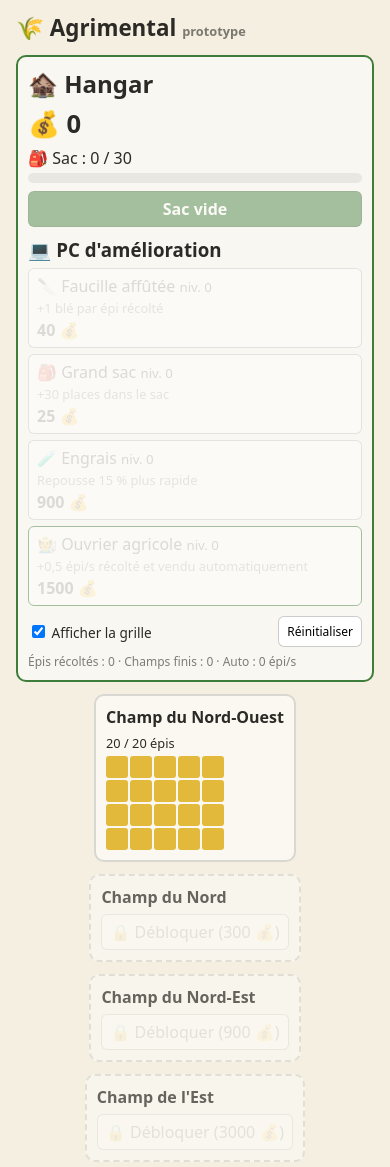
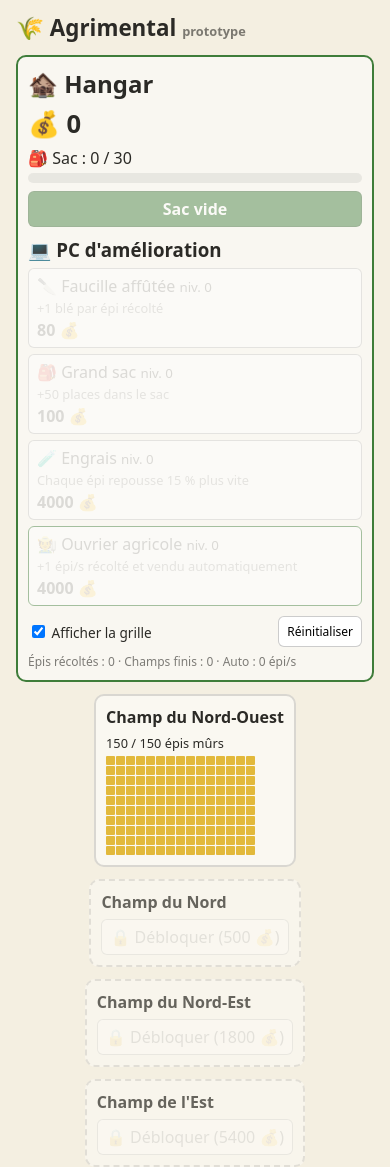
Before and after one commit to Valaraukar56/Agrimental, a plain HTML site: page index.html in a window 390 px wide. Shown: the top 1167 px of the page. Drawn offline with Linux system fonts and the light colour scheme.

Commit message:
Repousse par épi, grands champs et rééquilibrage
- Chaque épi a son propre minuteur (js/core et godot/core), migration
  des anciennes sauvegardes.
- Champs de 15x10 à 30x25, coûts rééquilibrés par simulation.
- Godot : disposition automatique des champs, épis en MultiMesh qui
  grandissent visuellement, tests indépendants des chiffres.
- Web : tuiles plus petites, JSON rechargés sans cache.

Co-Authored-By: Claude Opus 5.5 <noreply@anthropic.com>

```diff
--- a/css/style.css
+++ b/css/style.css
@@ -1,5 +1,5 @@
 /* Style volontairement minimal : prototype. */
-:root { --tile: 22px; --bg: #f4efe1; --ink: #2b2a26; --soil: #8a6a45; --wheat: #e2b93b; --accent: #3f7d3a; }
+:root { --tile: 9px; --bg: #f4efe1; --ink: #2b2a26; --soil: #8a6a45; --wheat: #e2b93b; --accent: #3f7d3a; }
 * { box-sizing: border-box; }
 body { margin: 0; padding: 12px 16px; font-family: system-ui, sans-serif; background: var(--bg); color: var(--ink); }
 h1 { margin: 0 0 12px; font-size: 1.4rem; }
@@ -26,11 +26,10 @@ button:disabled { opacity: .45; cursor: default; }
 
 .field.locked { opacity: .7; border-style: dashed; }
 .field-info { font-size: .8rem; margin-bottom: 4px; }
-.grid { display: grid; gap: 2px; touch-action: none; user-select: none; }
-.tile { width: var(--tile); height: var(--tile); background: var(--soil); border-radius: 3px; }
+.grid { display: grid; gap: 1px; touch-action: none; user-select: none; }
+.tile { width: var(--tile); height: var(--tile); background: var(--soil); border-radius: 1px; }
 .tile.ripe { background: var(--wheat); cursor: pointer; }
 .tile.ripe:hover { filter: brightness(1.15); }
-.field.regrowing .tile { background: #a58a62; }
 .harvest { width: 100%; }
 
 .flash { animation: flash .8s; }
--- a/data/crops.json
+++ b/data/crops.json
@@ -3,6 +3,6 @@
     "name": "Blé",
     "icon": "🌾",
     "sellPrice": 1,
-    "growTime": 12
+    "growTime": 40
   }
 }
--- a/data/fields.json
+++ b/data/fields.json
@@ -1,10 +1,10 @@
 [
-  { "id": "f1", "name": "Champ du Nord-Ouest", "crop": "wheat", "width": 5, "height": 4, "unlockCost": 0,     "slot": { "col": 1, "row": 1 } },
-  { "id": "f2", "name": "Champ du Nord",       "crop": "wheat", "width": 6, "height": 4, "unlockCost": 300,    "slot": { "col": 2, "row": 1 } },
-  { "id": "f3", "name": "Champ du Nord-Est",   "crop": "wheat", "width": 6, "height": 5, "unlockCost": 900,   "slot": { "col": 3, "row": 1 } },
-  { "id": "f4", "name": "Champ de l'Est",      "crop": "wheat", "width": 7, "height": 5, "unlockCost": 3000,   "slot": { "col": 3, "row": 2 } },
-  { "id": "f5", "name": "Champ du Sud-Est",    "crop": "wheat", "width": 7, "height": 6, "unlockCost": 12000,  "slot": { "col": 3, "row": 3 } },
-  { "id": "f6", "name": "Champ du Sud",        "crop": "wheat", "width": 8, "height": 6, "unlockCost": 50000,  "slot": { "col": 2, "row": 3 } },
-  { "id": "f7", "name": "Champ du Sud-Ouest",  "crop": "wheat", "width": 8, "height": 7, "unlockCost": 200000, "slot": { "col": 1, "row": 3 } },
-  { "id": "f8", "name": "Champ de l'Ouest",    "crop": "wheat", "width": 9, "height": 7, "unlockCost": 800000, "slot": { "col": 1, "row": 2 } }
+  { "id": "f1", "name": "Champ du Nord-Ouest", "crop": "wheat", "width": 15, "height": 10, "unlockCost": 0,     "slot": { "col": 1, "row": 1 } },
+  { "id": "f2", "name": "Champ du Nord",       "crop": "wheat", "width": 17, "height": 12, "unlockCost": 500,    "slot": { "col": 2, "row": 1 } },
+  { "id": "f3", "name": "Champ du Nord-Est",   "crop": "wheat", "width": 19, "height": 14, "unlockCost": 1800,   "slot": { "col": 3, "row": 1 } },
+  { "id": "f4", "name": "Champ de l'Est",      "crop": "wheat", "width": 21, "height": 16, "unlockCost": 5400,   "slot": { "col": 3, "row": 2 } },
+  { "id": "f5", "name": "Champ du Sud-Est",    "crop": "wheat", "width": 23, "height": 18, "unlockCost": 16000,  "slot": { "col": 3, "row": 3 } },
+  { "id": "f6", "name": "Champ du Sud",        "crop": "wheat", "width": 25, "height": 20, "unlockCost": 48000,  "slot": { "col": 2, "row": 3 } },
+  { "id": "f7", "name": "Champ du Sud-Ouest",  "crop": "wheat", "width": 27, "height": 22, "unlockCost": 145000, "slot": { "col": 1, "row": 3 } },
+  { "id": "f8", "name": "Champ de l'Ouest",    "crop": "wheat", "width": 30, "height": 25, "unlockCost": 440000, "slot": { "col": 1, "row": 2 } }
 ]
--- a/data/upgrades.json
+++ b/data/upgrades.json
@@ -8,47 +8,47 @@
     "stat": "yieldPerTile",
     "op": "add",
     "value": 1,
-    "baseCost": 40,
-    "costGrowth": 1.22,
+    "baseCost": 80,
+    "costGrowth": 1.12,
     "maxLevel": null
   },
   {
     "id": "sack",
     "name": "Grand sac",
     "icon": "🎒",
-    "desc": "+30 places dans le sac",
+    "desc": "+50 places dans le sac",
     "category": "tool",
     "stat": "sackCapacity",
     "op": "add",
-    "value": 30,
-    "baseCost": 25,
-    "costGrowth": 1.22,
+    "value": 50,
+    "baseCost": 100,
+    "costGrowth": 1.2,
     "maxLevel": null
   },
   {
     "id": "fertilizer",
     "name": "Engrais",
     "icon": "🧪",
-    "desc": "Repousse 15 % plus rapide",
+    "desc": "Chaque épi repousse 15 % plus vite",
     "category": "tool",
     "stat": "growTimeMult",
     "op": "mul",
     "value": 0.85,
-    "baseCost": 900,
-    "costGrowth": 1.35,
+    "baseCost": 4000,
+    "costGrowth": 1.25,
     "maxLevel": 10
   },
   {
     "id": "farmhand",
     "name": "Ouvrier agricole",
     "icon": "🧑‍🌾",
-    "desc": "+0,5 épi/s récolté et vendu automatiquement",
+    "desc": "+1 épi/s récolté et vendu automatiquement",
     "category": "automation",
     "stat": "autoHarvestRate",
     "op": "add",
-    "value": 0.5,
-    "baseCost": 1500,
-    "costGrowth": 1.18,
+    "value": 1,
+    "baseCost": 4000,
+    "costGrowth": 1.13,
     "maxLevel": null
   }
 ]
--- a/js/core/game.js
+++ b/js/core/game.js
@@ -58,6 +58,7 @@ export class Game {
     }
 
     f.tiles[idx] = 0;
+    f.regrow[idx] = growTime(this.data, this.stats, def.crop);
     this.state.totals.tilesHarvested++;
     this.events.emit('tileHarvested', { fieldId, idx, source, amount });
     if (f.tiles.every(t => t === 0)) this.completeField(fieldId);
@@ -70,12 +71,10 @@ export class Game {
     return idx >= 0 && this.harvestTile(fieldId, idx, source);
   }
 
+  // Prime quand toutes les tuiles sont coupees en meme temps
   completeField(fieldId) {
-    const f = this.state.fields[fieldId];
-    const def = this.fieldDef(fieldId);
-    const bonus = completionBonus(this.data, this.stats, def);
+    const bonus = completionBonus(this.data, this.stats, this.fieldDef(fieldId));
     this.addMoney(bonus);
-    f.regrowLeft = growTime(this.data, this.stats, def.crop);
     this.state.totals.fieldsCompleted++;
     this.events.emit('fieldCompleted', { fieldId, bonus });
   }
@@ -110,15 +109,18 @@ export class Game {
   tick(dt) {
     this.state.playTime += dt;
 
-    // Repousse des champs termines
+    // Repousse tuile par tuile
     for (const def of this.data.fields) {
       const f = this.state.fields[def.id];
-      if (!f.unlocked || f.regrowLeft <= 0) continue;
-      f.regrowLeft -= dt;
-      if (f.regrowLeft <= 0) {
-        f.regrowLeft = 0;
-        f.tiles.fill(1);
-        this.events.emit('fieldRegrown', { fieldId: def.id });
+      if (!f.unlocked) continue;
+      for (let i = 0; i < f.regrow.length; i++) {
+        if (f.regrow[i] <= 0) continue;
+        f.regrow[i] -= dt;
+        if (f.regrow[i] <= 0) {
+          f.regrow[i] = 0;
+          f.tiles[i] = 1;
+          this.events.emit('tileRegrown', { fieldId: def.id, idx: i });
+        }
       }
     }
 
@@ -136,7 +138,7 @@ export class Game {
   pickAutoTarget() {
     const candidates = this.data.fields.filter(d => {
       const f = this.state.fields[d.id];
-      return f.unlocked && f.regrowLeft <= 0 && f.tiles.includes(1);
+      return f.unlocked && f.tiles.includes(1);
     });
     if (!candidates.length) return null;
     const def = candidates[Math.floor(Math.random() * candidates.length)];
--- a/js/core/state.js
+++ b/js/core/state.js
@@ -1,11 +1,11 @@
 // Etat du jeu : uniquement des donnees serialisables (JSON).
-// Tuile : 1 = epi mur, 0 = recolte.
+// Tuile : 1 = epi mur, 0 = recolte. regrow[i] = secondes avant repousse de la tuile i.
 
 function freshField(def) {
   return {
     unlocked: def.unlockCost === 0,
     tiles: new Array(def.width * def.height).fill(1),
-    regrowLeft: 0,
+    regrow: new Array(def.width * def.height).fill(0),
   };
 }
 
@@ -39,8 +39,14 @@ export function migrate(saved, data) {
     const f = state.fields[def.id];
     f.unlocked = !!s.unlocked || f.unlocked;
     if (Array.isArray(s.tiles) && s.tiles.length === f.tiles.length) {
-      f.tiles = s.tiles;
-      f.regrowLeft = Number(s.regrowLeft) || 0;
+      f.tiles = s.tiles.map(t => (t === 1 ? 1 : 0));
+      if (Array.isArray(s.regrow) && s.regrow.length === f.tiles.length) {
+        f.regrow = s.regrow.map(t => Number(t) || 0);
+      } else {
+        // ancienne sauvegarde (repousse par champ) : les tuiles coupees repoussent normalement
+        const full = data.crops[def.crop].growTime;
+        f.regrow = f.tiles.map(t => (t === 1 ? 0 : full));
+      }
     }
   }
   return state;
--- a/js/data/loader.js
+++ b/js/data/loader.js
@@ -3,7 +3,8 @@ const FILES = ['crops', 'fields', 'upgrades', 'balance'];
 
 export async function loadData(base = 'data/') {
   const entries = await Promise.all(FILES.map(async name => {
-    const res = await fetch(`${base}${name}.json`);
+    // no-cache : revalide aupres du serveur, sinon un changement d'equilibrage n'arrive pas
+    const res = await fetch(`${base}${name}.json`, { cache: 'no-cache' });
     if (!res.ok) throw new Error(`Impossible de charger ${name}.json`);
     return [name, await res.json()];
   }));
--- a/js/ui/ui.js
+++ b/js/ui/ui.js
@@ -145,10 +145,7 @@ export function createUI(root, game, { onReset }) {
       const f = s.fields[def.id], e = els.fields[def.id];
       if (!f.unlocked) { e.unlockBtn.disabled = !game.canUnlockField(def.id); continue; }
       const total = f.tiles.length, ripe = game.ripeCount(def.id);
-      e.info.textContent = f.regrowLeft > 0
-        ? `🌱 Repousse dans ${Math.ceil(f.regrowLeft)} s`
-        : `${ripe} / ${total} épis`;
-      e.card.classList.toggle('regrowing', f.regrowLeft > 0);
+      e.info.textContent = `${ripe} / ${total} épis mûrs`;
       if (gridMode) {
         for (let i = 0; i < total; i++) {
           const ripeNow = f.tiles[i] === 1;
```
Also changed, not shown: 7 other files.
